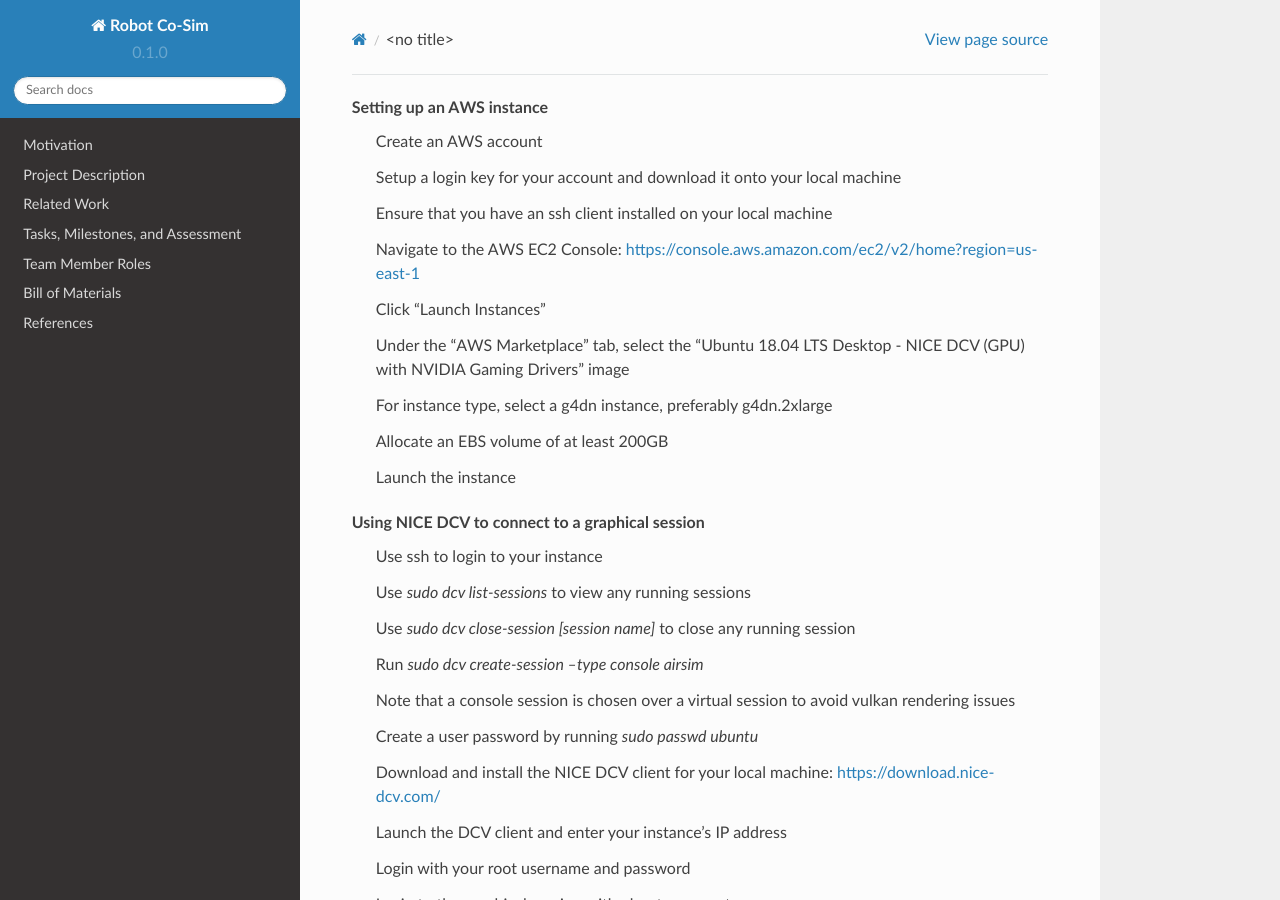
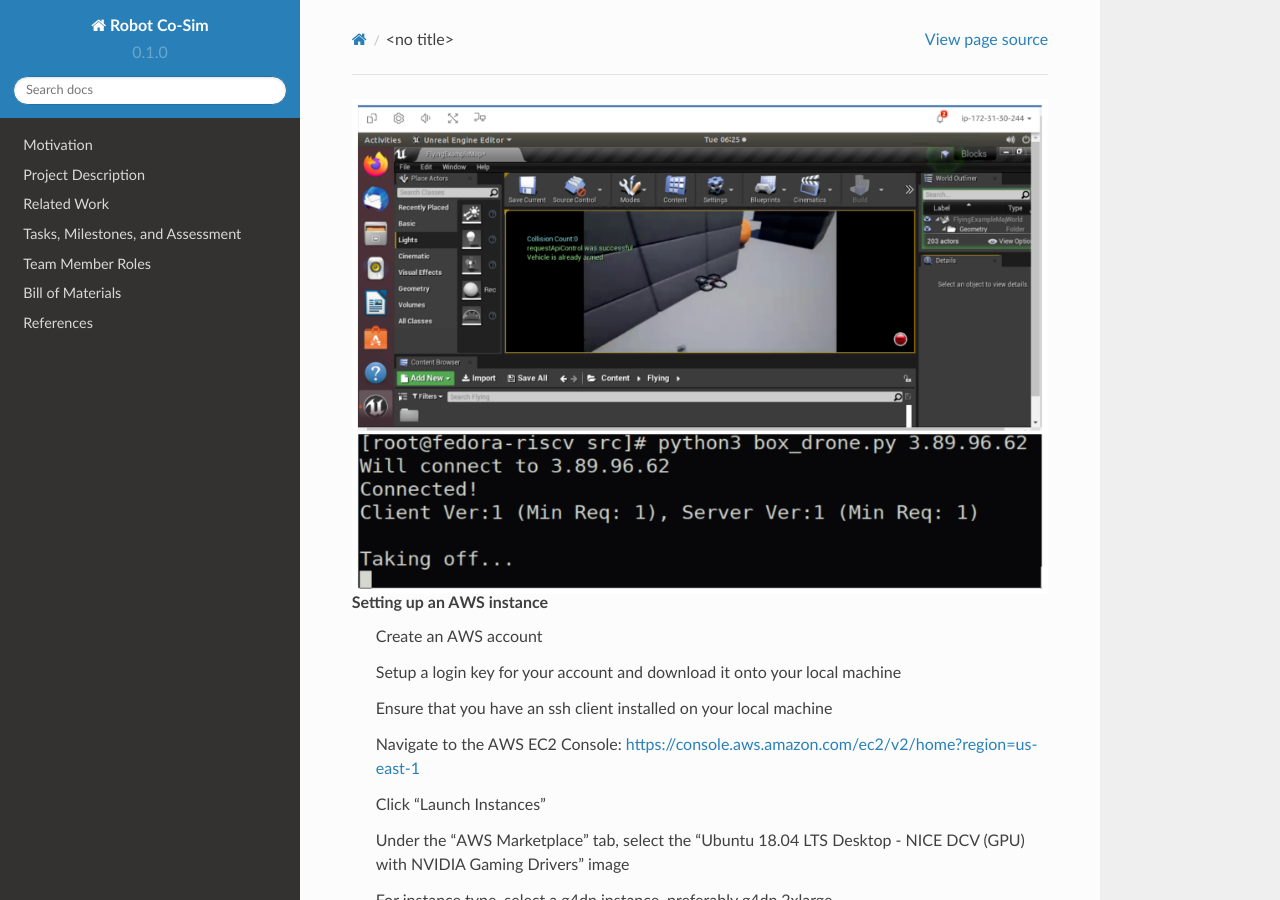
Before and after one commit to CobbledSteel/eecs206a-cosim, a Sphinx documentation site: the page built from docs/source/airsim.rst, in a window 1280 px wide and 900 px high. Built offline with Sphinx 7.4.7 and the Read the Docs theme 2.0.0, drawn with Linux system fonts in a browser that asks for light colours.

Commit message:
add image test

```diff
--- a/docs/source/airsim.rst
+++ b/docs/source/airsim.rst
@@ -1,3 +1,6 @@
+.. image:: ./images/qemu_demo.png
+
+
 * Setting up an AWS instance
     + Create an AWS account
     + Setup a login key for your account and download it onto your local machine
```
Also changed, not shown: docs/source/images/qemu_demo.png (added).
